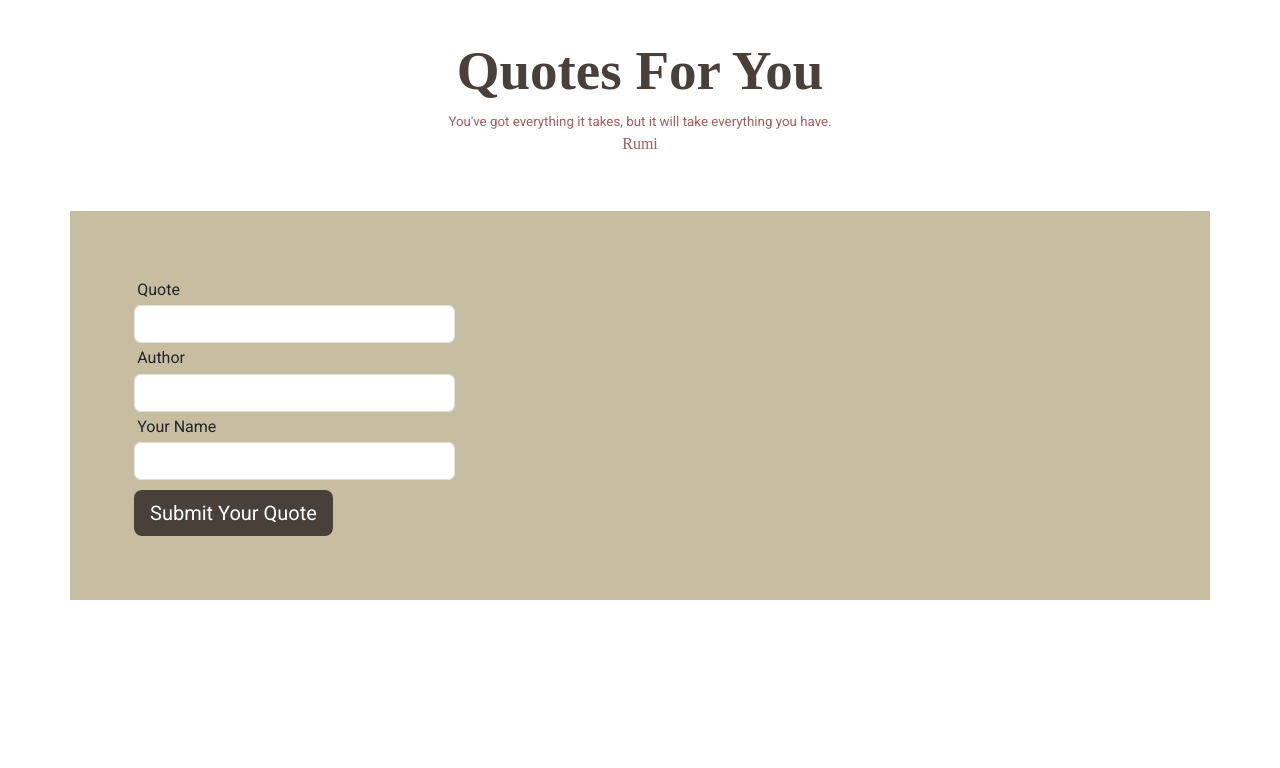
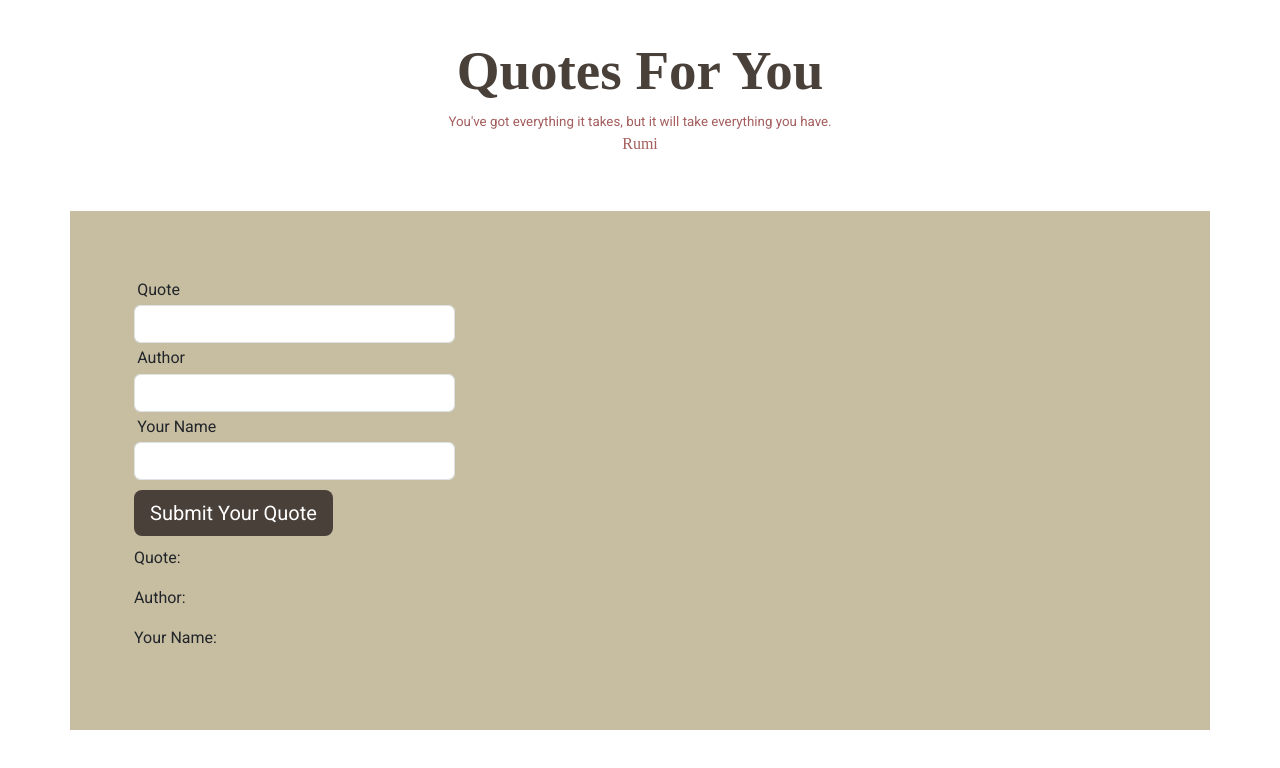
Before and after one commit to MwitaChacha/quotes-for-you, an Angular app: page / in a window 1280 px wide. Shown: the top 768 px of the page. Built offline with nearby package versions, Linux system fonts and the light colour scheme; a web font is replaced by a local one.

Commit message:
Creating section for return of data binding

```diff
--- a/src/app/quote-form/quote-form.component.css
+++ b/src/app/quote-form/quote-form.component.css
@@ -9,7 +9,7 @@ label {
 
 .btn {
     background-color: #4A403A;
-    margin-top: 10px;
+    margin: 10px 0;
     border: none;
 }
 
@@ -17,3 +17,7 @@ label {
     background-color: #A45D5D;
     transition: 200ms;
 }
+
+.return-section {
+    font-family: 'Roboto';
+}
--- a/src/app/quote-form/quote-form.component.html
+++ b/src/app/quote-form/quote-form.component.html
@@ -9,3 +9,9 @@
     <button class="btn btn-primary btn-lg">Submit Your Quote</button>
   </div>
 </form>
+
+<div class="return-section">
+    <p>Quote: <span></span></p>
+    <p>Author: <span></span></p>
+    <p>Your Name: <span></span></p>
+</div>
```
